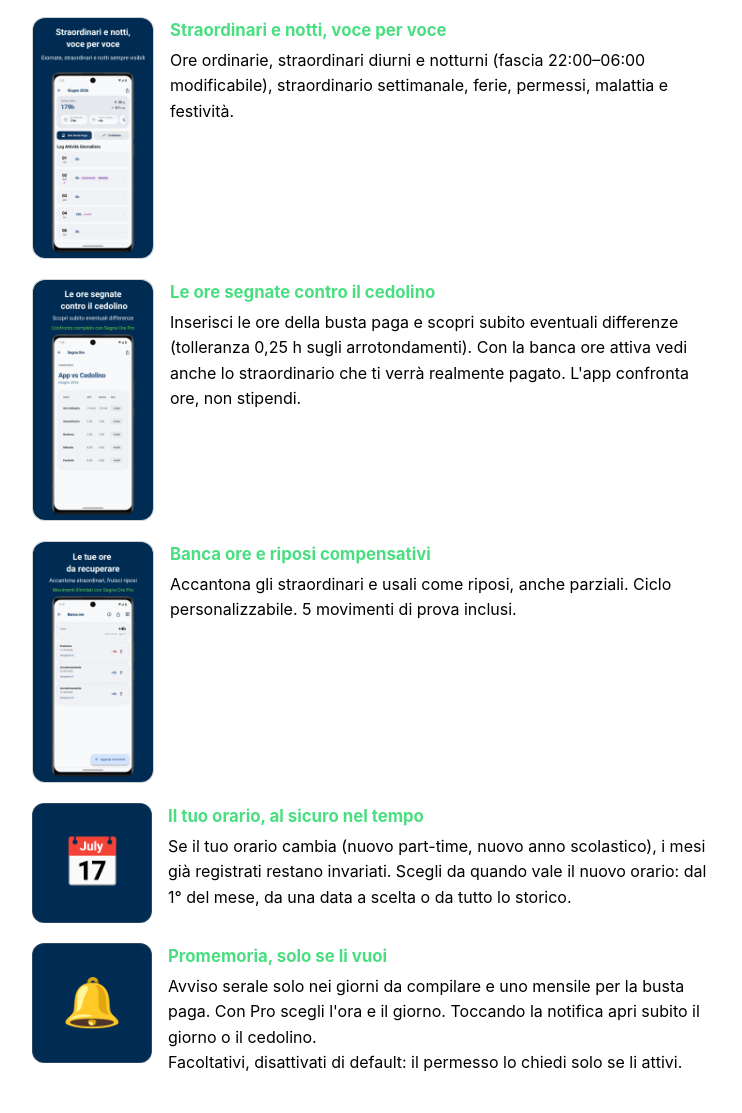
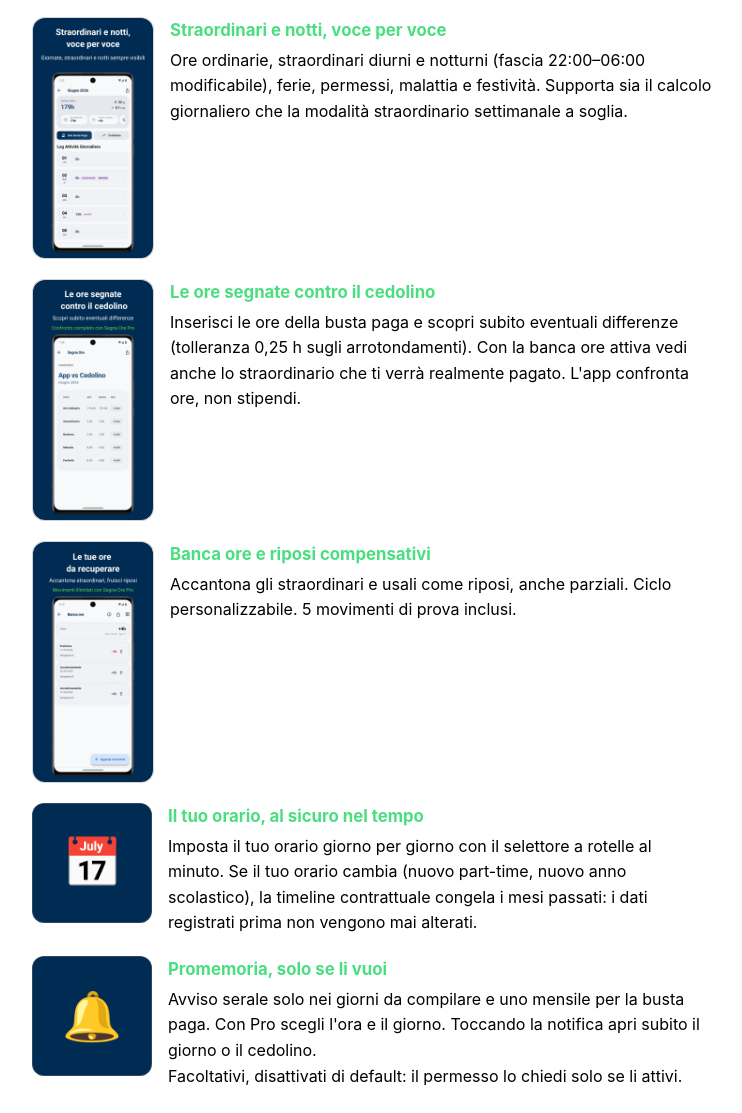
Before and after one commit to agos74/segnaore, a plain HTML site: page index.html in a window 1280 px wide. Shown: the part 1036-2149 px from the top of the page, without its empty margins (268-1010 px from the left). Drawn offline with Linux system fonts and the light colour scheme.

Commit message:
docs: update landing page with v1.4 features and weekly overtime FAQ

```diff
--- a/index.html
+++ b/index.html
@@ -146,7 +146,7 @@
     <button type="button" class="shot" data-i="2" aria-label="Ingrandisci schermata"><img src="img/03-mese.png" alt="Registro mensile con straordinari e notti" loading="lazy" width="120"></button>
     <div>
       <h3>Straordinari e notti, voce per voce</h3>
-      <p>Ore ordinarie, straordinari diurni e notturni (fascia 22:00–06:00 modificabile), straordinario settimanale, ferie, permessi, malattia e festività.</p>
+      <p>Ore ordinarie, straordinari diurni e notturni (fascia 22:00–06:00 modificabile), ferie, permessi, malattia e festività. Supporta sia il calcolo giornaliero che la modalità straordinario settimanale a soglia.</p>
     </div>
   </div>
 
@@ -170,7 +170,7 @@
     <div class="feature-icon" role="img" aria-label="Orario con data di validità">📅</div>
     <div>
       <h3>Il tuo orario, al sicuro nel tempo</h3>
-      <p>Se il tuo orario cambia (nuovo part-time, nuovo anno scolastico), i mesi già registrati restano invariati. Scegli da quando vale il nuovo orario: dal 1° del mese, da una data a scelta o da tutto lo storico.</p>
+      <p>Imposta il tuo orario giorno per giorno con il selettore a rotelle al minuto. Se il tuo orario cambia (nuovo part-time, nuovo anno scolastico), la timeline contrattuale congela i mesi passati: i dati registrati prima non vengono mai alterati.</p>
     </div>
   </div>
 
@@ -214,6 +214,11 @@
   <details>
     <summary>Come vengono calcolati gli straordinari notturni?</summary>
     <p>Le ore che ricadono nella fascia notte (di base 22:00–06:00, modificabile nelle impostazioni) vengono separate automaticamente: lo straordinario svolto di notte è conteggiato come straordinario notturno, anche per i turni oltre la mezzanotte.</p>
+  </details>
+
+  <details>
+    <summary>Come funziona la modalità straordinario settimanale?</summary>
+    <p>Nelle Impostazioni puoi scegliere tra due modalità di calcolo: <strong>Giornaliera</strong> (lo straordinario matura ogni giorno oltre le ore del turno) e <strong>Settimanale</strong> (tutte le ore del giorno contano come ordinarie e lo straordinario nasce solo dopo aver superato la soglia settimanale impostata, es. 40 ore).</p>
   </details>
 
   <details>
```
